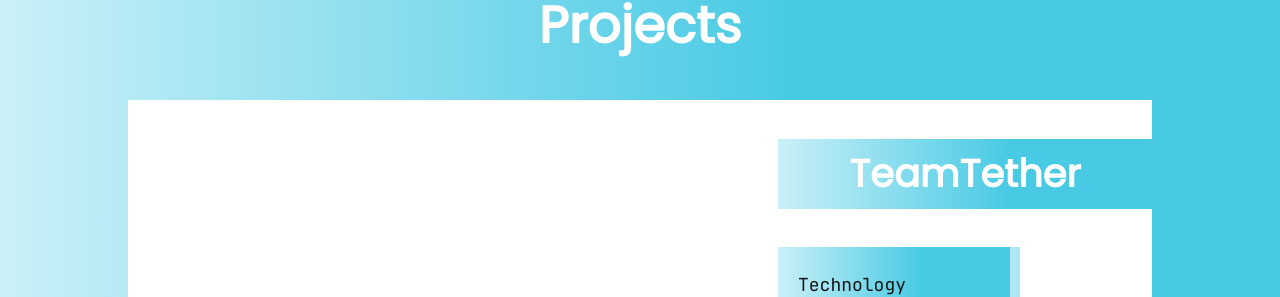
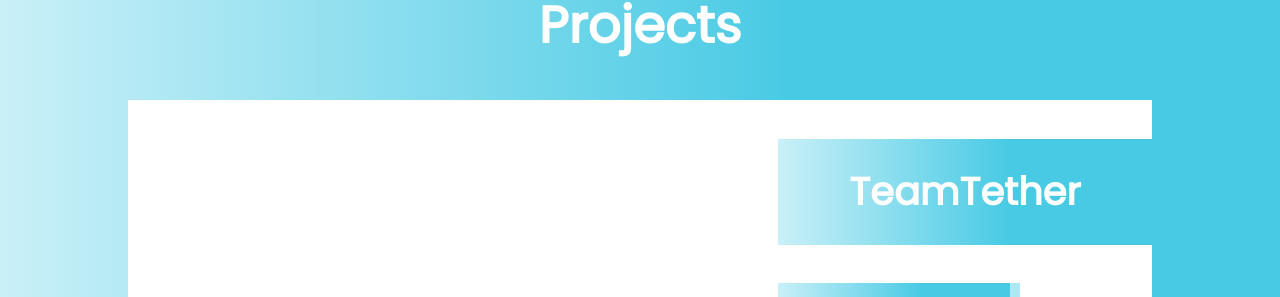
Before and after one commit to WilliamMcKenzie/portfolio, a React (Create React App) app: page /media in a window 1280 px wide. Shown: the part 910-1207 px from the top of the page. Built offline with nearby package versions, Linux system fonts and the light colour scheme; grey boxes are pictures that could not be loaded.

Commit message:
new favicon

```diff
--- a/public/index.html
+++ b/public/index.html
@@ -3,7 +3,6 @@
 
 <head>
   <meta charset="utf-8" />
-  <link rel="icon" type="image/svg+xml" href="./favicon/favicon.svg">
   <link rel="icon" type="image/png" href="./favicon/favicon.png">
   <meta name="viewport" content="width=device-width, initial-scale=1" />
   <meta name="theme-color" content="#000000" />
--- a/src/style.css
+++ b/src/style.css
@@ -425,6 +425,7 @@
   font-family: var(--body-font);
   font-size: 3vw;
   width: 100%;
+  line-height: 1.2;
 
   color: var(--primary3);
   background: rgb(202, 240, 248);
```
Also changed, not shown: public/favicon/favicon.png.
